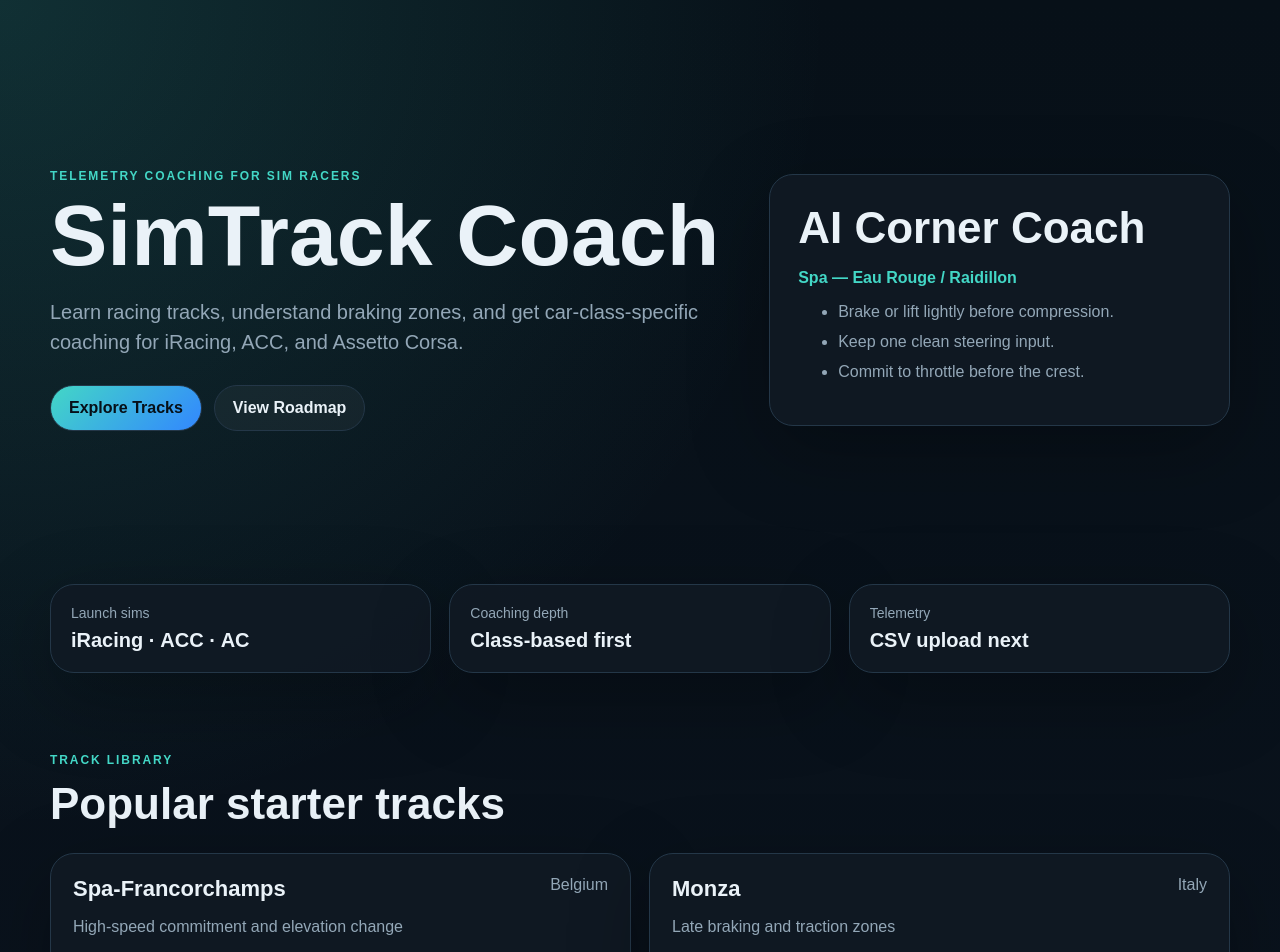
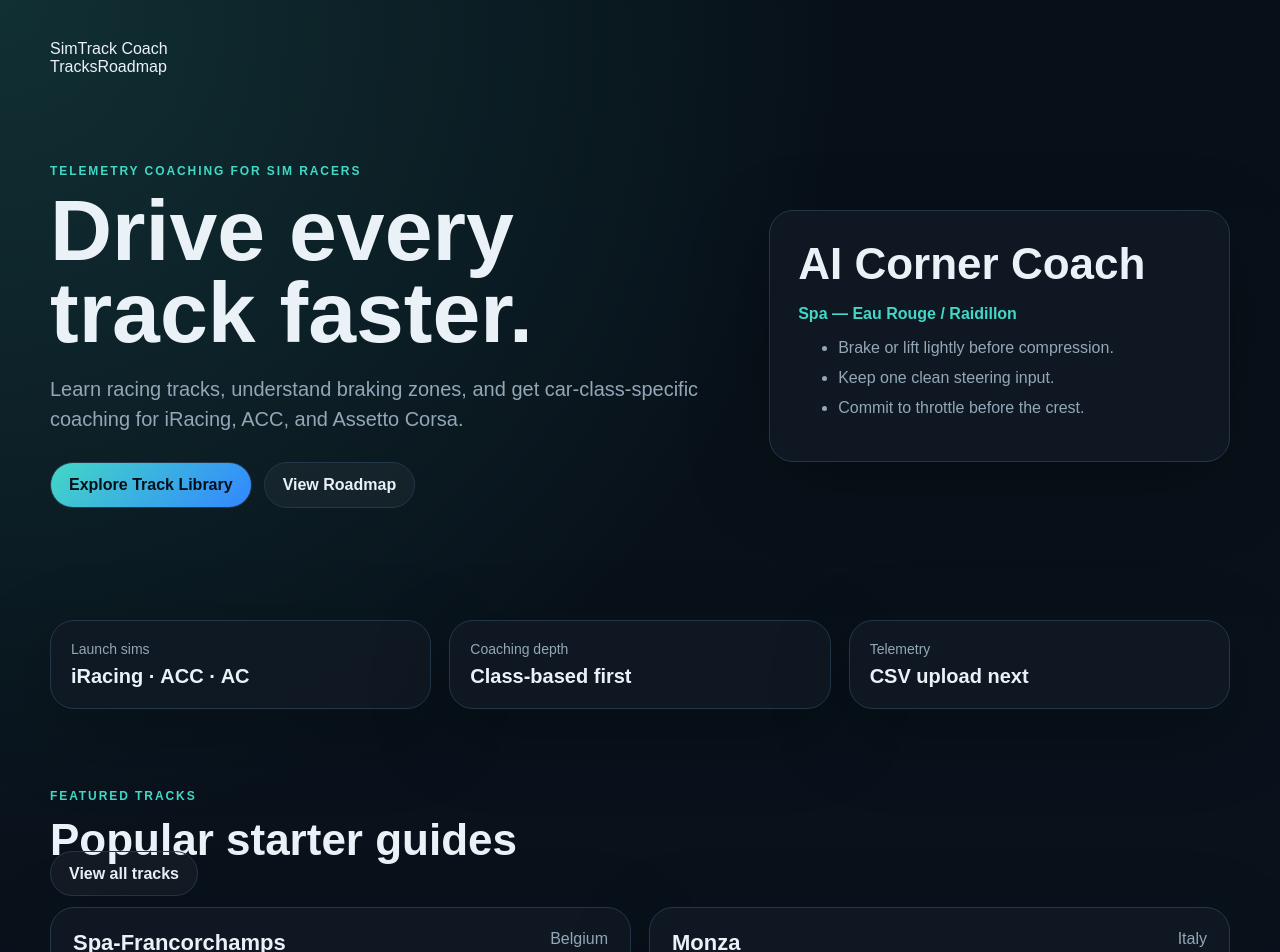
Before and after one commit to sokeeffe89/simtrack-coach, a Next.js app: page / in a window 1280 px wide. Shown: the top 952 px of the page. Built offline with nearby package versions, Linux system fonts and the light colour scheme.

Commit message:
Update page.js

```diff
--- a/app/page.js
+++ b/app/page.js
@@ -1,17 +1,27 @@
 import { tracks } from "../lib/tracks";
 
 export default function Home() {
+  const featuredTracks = tracks.slice(0, 4);
+
   return (
     <main className="page">
+      <nav className="nav">
+        <a href="/" className="logo">SimTrack Coach</a>
+        <div>
+          <a href="/tracks">Tracks</a>
+          <a href="#roadmap">Roadmap</a>
+        </div>
+      </nav>
+
       <section className="hero">
         <div>
           <p className="eyebrow">Telemetry coaching for sim racers</p>
-          <h1>SimTrack Coach</h1>
+          <h1>Drive every track faster.</h1>
           <p className="heroText">
             Learn racing tracks, understand braking zones, and get car-class-specific coaching for iRacing, ACC, and Assetto Corsa.
           </p>
           <div className="actions">
-            <a href="#tracks" className="button primary">Explore Tracks</a>
+            <a href="/tracks" className="button primary">Explore Track Library</a>
             <a href="#roadmap" className="button secondary">View Roadmap</a>
           </div>
         </div>
@@ -43,13 +53,16 @@ export default function Home() {
       </section>
 
       <section id="tracks" className="section">
-        <div className="sectionHeader">
-          <p className="eyebrow">Track library</p>
-          <h2>Popular starter tracks</h2>
+        <div className="sectionHeader rowHeader">
+          <div>
+            <p className="eyebrow">Featured tracks</p>
+            <h2>Popular starter guides</h2>
+          </div>
+          <a href="/tracks" className="button secondary">View all tracks</a>
         </div>
 
         <div className="trackGrid">
-          {tracks.map((track) => (
+          {featuredTracks.map((track) => (
             <a className="trackCard" key={track.slug} href={`/tracks/${track.slug}`}>
               <div className="trackTop">
                 <h3>{track.name}</h3>
```
